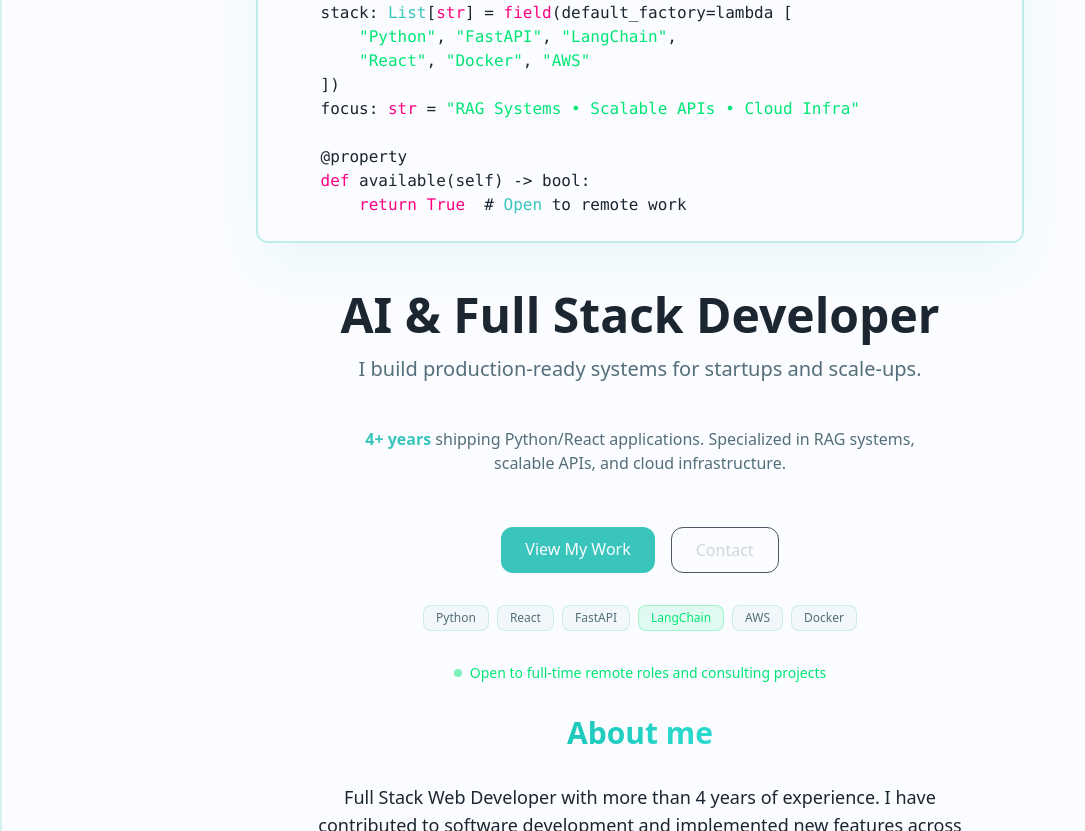
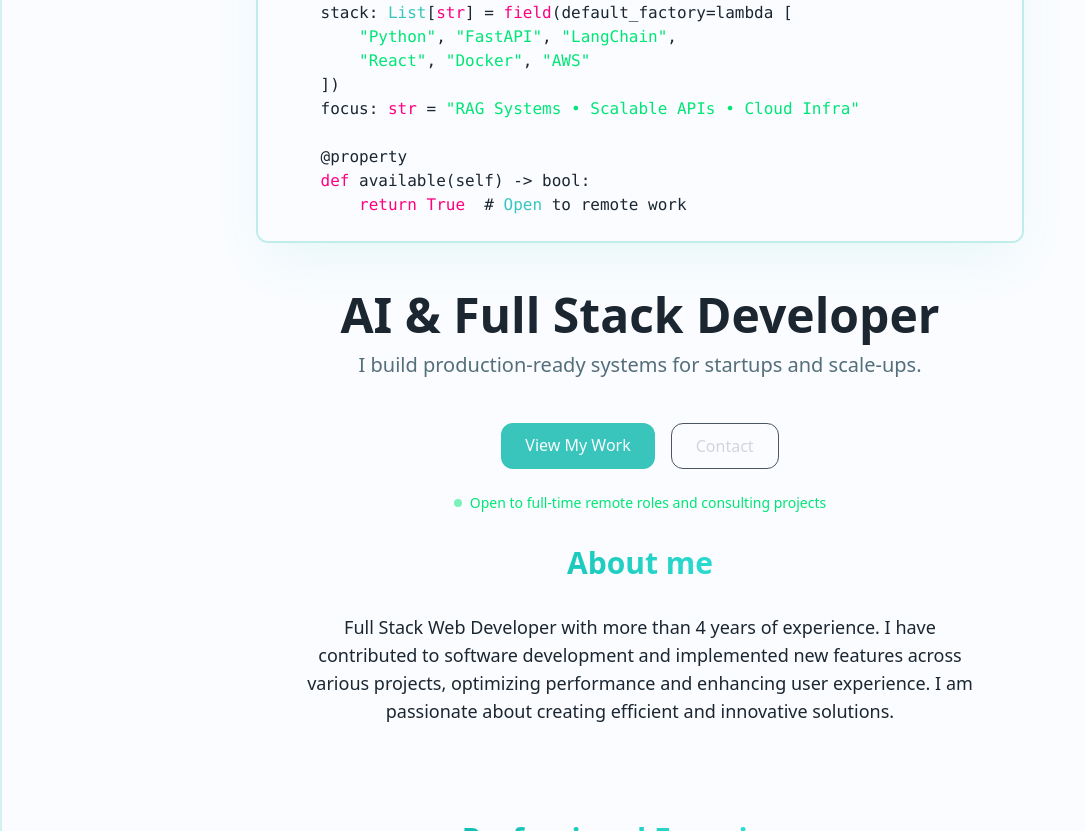
Before and after one commit to willypaz243/willypaz243.github.io, an Astro site: page / in a window 1280 px wide. Shown: the part 548-1379 px from the top of the page, without its empty margins (0-1085 px from the left). Built offline with nearby package versions, Linux system fonts and the light colour scheme; Astro itself is replaced by a stand-in of ours.

Commit message:
refactor(hero): remove redundant metric line and tech badges to reduce visual clutter

```diff
--- a/src/components/Hero.astro
+++ b/src/components/Hero.astro
@@ -44,23 +44,17 @@
   </div>
 
   <!-- Headline + Value Proposition -->
-  <div class="text-center mb-8">
-    <h1 class="text-3xl sm:text-4xl lg:text-5xl font-bold text-miku-text-main dark:text-miku-dark-text mb-4">
+  <div class="text-center mb-6">
+    <h1 class="text-3xl sm:text-4xl lg:text-5xl font-bold text-miku-text-main dark:text-miku-dark-text mb-3">
       AI & Full Stack Developer
     </h1>
-    <p class="text-lg sm:text-xl text-miku-text-dim dark:text-miku-dark-dim max-w-2xl mx-auto mb-3">
+    <p class="text-lg sm:text-xl text-miku-text-dim dark:text-miku-dark-dim max-w-2xl mx-auto">
       I build production-ready systems for startups and scale-ups.
     </p>
   </div>
 
-  <!-- Subheadline with metric -->
-  <p class="text-sm sm:text-base text-miku-text-dim dark:text-miku-dark-dim text-center mb-8 max-w-xl mx-auto">
-    <span class="text-miku-cyan dark:text-[#22D3EE] font-semibold">4+ years</span> shipping Python/React applications.
-    Specialized in RAG systems, scalable APIs, and cloud infrastructure.
-  </p>
-
   <!-- CTA Buttons -->
-  <div class="flex gap-3 sm:gap-4 justify-center mt-5 mb-8">
+  <div class="flex gap-3 sm:gap-4 justify-center mt-5 mb-6">
     <a
       id="cta-projects"
       href="#projects"
@@ -75,16 +69,6 @@
     >
       Contact
     </a>
-  </div>
-
-  <!-- Tech Badges -->
-  <div class="flex flex-wrap gap-2 justify-center mb-8">
-    <span class="px-3 py-1 rounded-lg text-xs bg-miku-surface/50 dark:bg-miku-dark-surface/50 border border-miku-cyan/20 dark:border-miku-cyan/20 text-miku-text-dim dark:text-miku-dark-dim hover:border-miku-cyan/40 transition-colors">Python</span>
-    <span class="px-3 py-1 rounded-lg text-xs bg-miku-surface/50 dark:bg-miku-dark-surface/50 border border-miku-cyan/20 dark:border-miku-cyan/20 text-miku-text-dim dark:text-miku-dark-dim hover:border-miku-cyan/40 transition-colors">React</span>
-    <span class="px-3 py-1 rounded-lg text-xs bg-miku-surface/50 dark:bg-miku-dark-surface/50 border border-miku-cyan/20 dark:border-miku-cyan/20 text-miku-text-dim dark:text-miku-dark-dim hover:border-miku-cyan/40 transition-colors">FastAPI</span>
-    <span class="px-3 py-1 rounded-lg text-xs bg-miku-success/10 border border-miku-success/30 text-miku-success dark:text-[#00E676]">LangChain</span>
-    <span class="px-3 py-1 rounded-lg text-xs bg-miku-surface/50 dark:bg-miku-dark-surface/50 border border-miku-cyan/20 dark:border-miku-cyan/20 text-miku-text-dim dark:text-miku-dark-dim hover:border-miku-cyan/40 transition-colors">AWS</span>
-    <span class="px-3 py-1 rounded-lg text-xs bg-miku-surface/50 dark:bg-miku-dark-surface/50 border border-miku-cyan/20 dark:border-miku-cyan/20 text-miku-text-dim dark:text-miku-dark-dim hover:border-miku-cyan/40 transition-colors">Docker</span>
   </div>
 
   <!-- Availability -->
```
